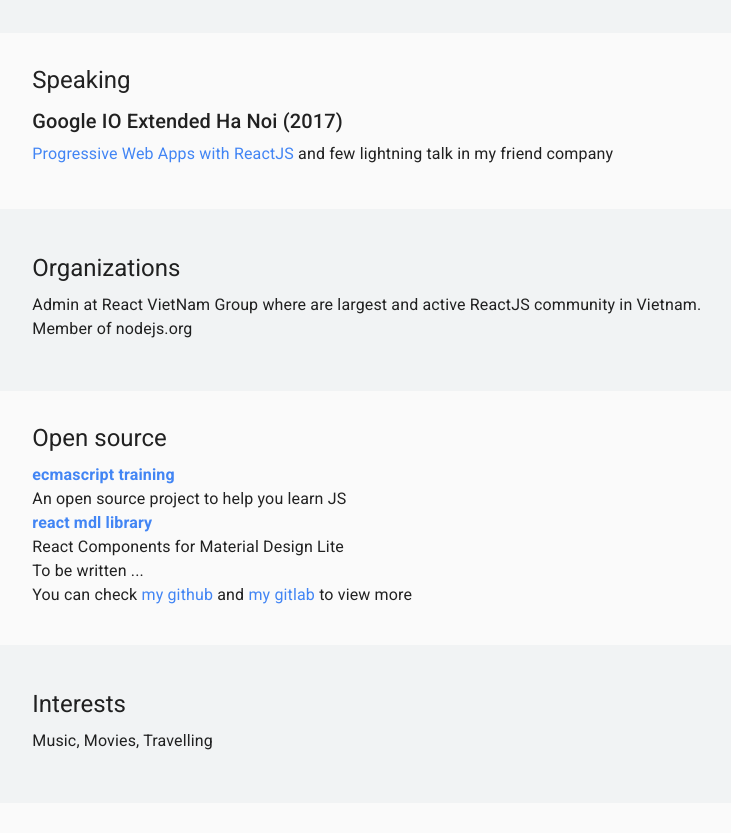
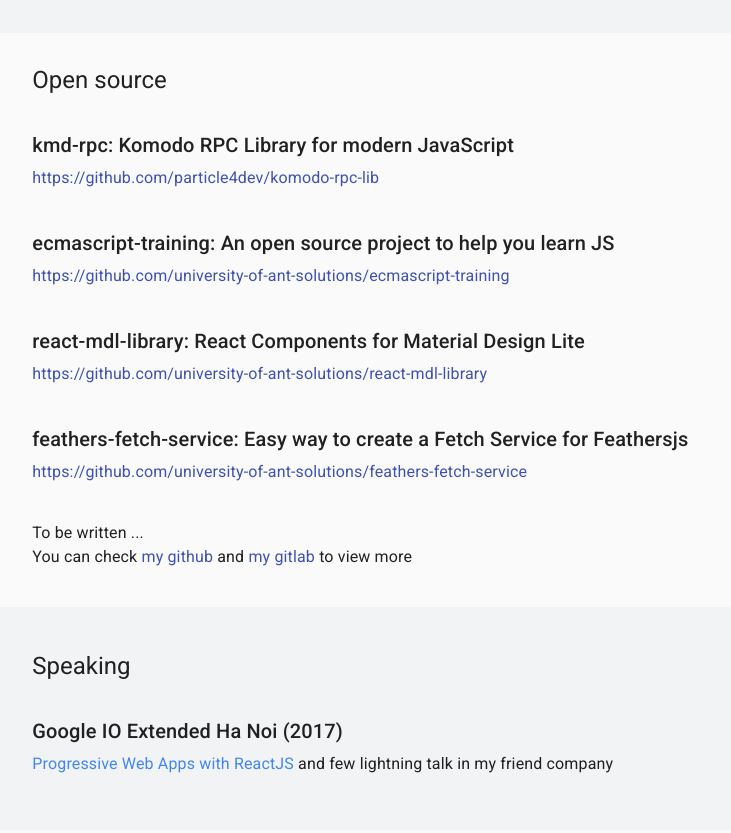
Before and after one commit to particle4dev/particle4dev.github.io, a Gatsby site: page / in a window 1280 px wide. Shown: the part 4300-5133 px from the top of the page, without its empty margins (185-916 px from the left). Before the commit the page ends 5103 px from the top, so only its background shows below. Built offline with nearby package versions, Linux system fonts and the light colour scheme; Gatsby itself is replaced by a stand-in of ours; a web font is replaced by a local one.

Commit message:
update-opensource-section (#13)
**General Checklist:**

- [x] Tests added for this feature/bug
- [x] All tests are passed
- [x] No lint error
- Review

  - [x] Has been reviewed

- [x] Conform by the [merge request performance guides]
- [x] Conform by the [style guides]
- [x] [Squashed related commits together](https://git-scm.com/book/en/Git-Tools-Rewriting-History#Squashing-Commits)

**Tasks Checklist**

- [x] Study requirement
- [x] Update content

**What are the relevant issue numbers?**

Closes #12

```diff
--- a/src/components/EducationSection.js
+++ b/src/components/EducationSection.js
@@ -3,6 +3,7 @@
 import Typography from "@material-ui/core/Typography"
 import RichText from "./RichText"
 import Section from "./Section"
+import HeaderSection from "./HeaderSection"
 
 const styles = theme => ({
   index__date: {
@@ -21,9 +22,7 @@
 function EducationSection({ classes }) {
   return (
     <Section>
-      <Typography variant="h5" gutterBottom className={classes.index__section}>
-        Education
-      </Typography>
+      <HeaderSection title="Education" />
       <RichText className={classes.index__section}>
         <Typography variant="h6">
           Bachelors of Information Technology
--- a/src/components/EmploymentSection.js
+++ b/src/components/EmploymentSection.js
@@ -1,5 +1,6 @@
 import React, { useState } from "react"
 import ClassNames from "classnames"
+import Img from "gatsby-image"
 import { withStyles } from "@material-ui/core/styles"
 import Link from "@material-ui/core/Link"
 import Typography from "@material-ui/core/Typography"
@@ -8,11 +9,11 @@
 import ExpandMoreIcon from "../icons/ExpandMoreIcon"
 import RichText from "./RichText"
 import Section from "./Section"
-import Img from "gatsby-image"
+import HeaderSection from "./HeaderSection"
 
 const renderImage = ({ node }) => {
   const { childImageSharp } = node
-  return <Img fluid={childImageSharp.fluid} />
+  return <Img key={node.relativePath} fluid={childImageSharp.fluid} />
 }
 
 const styles = theme => ({
@@ -63,9 +64,7 @@
 
   return (
     <Section color>
-      <Typography variant="h5" gutterBottom className={classes.index__section}>
-        Employment
-      </Typography>
+      <HeaderSection title="Employment" />
       <RichText className={classes.index__section}>
         <header className={classes.index__header}>
           <Typography variant="h6">
--- a/src/components/ExpertiseSection.js
+++ b/src/components/ExpertiseSection.js
@@ -5,12 +5,9 @@
 import Chip from "@material-ui/core/Chip"
 import RichText from "./RichText"
 import Section from "./Section"
+import HeaderSection from "./HeaderSection"
 
 const styles = theme => ({
-  index__section: {
-    marginBottom: "32px",
-  },
-
   index__chip: {
     margin: theme.spacing.unit,
   },
@@ -23,9 +20,7 @@
   }
   return (
     <Section>
-      <Typography variant="h5" gutterBottom className={classes.index__section}>
-        Expertise
-      </Typography>
+      <HeaderSection title="Expertise" />
       <RichText>
         <Chip
           label="Javascript"
--- /dev/null
+++ b/src/components/HeaderSection.js
@@ -0,0 +1,34 @@
+import React, { memo } from "react"
+import ClassNames from "classnames"
+import PropTypes from "prop-types"
+import { withStyles } from "@material-ui/core/styles"
+import Typography from "@material-ui/core/Typography"
+
+const styles = theme => ({
+  index__section: {
+    marginBottom: "32px",
+  },
+})
+
+function HeaderSection({ classes, title, className }) {
+  return (
+    <Typography
+      variant="h5"
+      gutterBottom
+      className={ClassNames(classes.index__section, className)}
+    >
+      {title}
+    </Typography>
+  )
+}
+
+HeaderSection.propTypes = {
+  title: PropTypes.string.isRequired,
+  className: PropTypes.string,
+}
+
+HeaderSection.defaultProps = {
+  className: "",
+}
+
+export default memo(withStyles(styles)(HeaderSection))
--- a/src/components/InterestsSection.js
+++ b/src/components/InterestsSection.js
@@ -1,20 +1,29 @@
 import React from "react"
+import ClassNames from "classnames"
 import { withStyles } from "@material-ui/core/styles"
-import Typography from "@material-ui/core/Typography"
 import RichText from "./RichText"
 import Section from "./Section"
+import HeaderSection from "./HeaderSection"
 
-const styles = theme => ({})
+const styles = theme => ({
+  index__date: {
+    color: "rgba(0, 0, 0, 0.87)",
+    fontSize: "1rem",
+    fontFamily: '"Roboto", "Helvetica", "Arial", sans-serif',
+    fontWeight: 400,
+    letterSpacing: "0.00938em",
+  },
+})
 
 function InterestsSection({ classes }) {
   return (
     <Section color>
-      <Typography variant="h5" gutterBottom>
-        Interests
-      </Typography>
-      <Typography variant="body1" gutterBottom>
-        Music, Movies, Travelling
-      </Typography>
+      <HeaderSection title="Interests" />
+      <RichText
+        className={ClassNames(classes.index__section, classes.index__date)}
+      >
+        Hacking, learning new thing, travelling and hangout with my friends :)
+      </RichText>
     </Section>
   )
 }
--- a/src/components/OpensourceSection.js
+++ b/src/components/OpensourceSection.js
@@ -1,53 +1,88 @@
 import React from "react"
 import { withStyles } from "@material-ui/core/styles"
+import Link from "@material-ui/core/Link"
 import Typography from "@material-ui/core/Typography"
 import RichText from "./RichText"
 import Section from "./Section"
+import HeaderSection from "./HeaderSection"
 
-const styles = theme => ({})
+const styles = theme => ({
+  index__date: {
+    fontSize: "1rem",
+    fontFamily: '"Roboto", "Helvetica", "Arial", sans-serif',
+    fontWeight: 400,
+    letterSpacing: "0.00938em",
+  },
+
+  index__section: {
+    marginBottom: "32px",
+  },
+})
 
 function OpensourceSection({ classes }) {
   return (
     <Section>
-      <Typography variant="h5" gutterBottom>
-        Open source
-      </Typography>
+      <HeaderSection title="Open source" />
+      <RichText className={classes.index__section}>
+        <Typography variant="h6">
+          kmd-rpc: Komodo RPC Library for modern JavaScript
+        </Typography>
+        <Link
+          href="https://github.com/particle4dev/komodo-rpc-lib"
+          target="blank"
+          className={classes.index__date}
+        >
+          https://github.com/particle4dev/komodo-rpc-lib
+        </Link>
+      </RichText>
+      <RichText className={classes.index__section}>
+        <Typography variant="h6">
+          ecmascript-training: An open source project to help you learn JS
+        </Typography>
+        <Link
+          href="https://github.com/university-of-ant-solutions/ecmascript-training"
+          target="blank"
+          className={classes.index__date}
+        >
+          https://github.com/university-of-ant-solutions/ecmascript-training
+        </Link>
+      </RichText>
+      <RichText className={classes.index__section}>
+        <Typography variant="h6">
+          react-mdl-library: React Components for Material Design Lite
+        </Typography>
+        <Link
+          href="https://github.com/university-of-ant-solutions/react-mdl-library"
+          target="blank"
+          className={classes.index__date}
+        >
+          https://github.com/university-of-ant-solutions/react-mdl-library
+        </Link>
+      </RichText>
+      <RichText className={classes.index__section}>
+        <Typography variant="h6">
+          feathers-fetch-service: Easy way to create a Fetch Service for
+          Feathersjs
+        </Typography>
+        <Link
+          href="https://github.com/university-of-ant-solutions/feathers-fetch-service"
+          target="blank"
+          className={classes.index__date}
+        >
+          https://github.com/university-of-ant-solutions/feathers-fetch-service
+        </Link>
+      </RichText>
+
       <Typography variant="body1" gutterBottom>
-        <article>
-          <header>
-            <h1>
-              <a
-                href="https://github.com/university-of-ant-solutions/ecmascript-training"
-                target="_blank"
-              >
-                ecmascript training
-              </a>
-            </h1>
-            <span>An open source project to help you learn JS</span>
-          </header>
-        </article>
-        <article>
-          <header>
-            <h1>
-              <a
-                href="https://github.com/university-of-ant-solutions/react-mdl-library"
-                target="_blank"
-              >
-                react mdl library
-              </a>
-            </h1>
-            <span>React Components for Material Design Lite</span>
-          </header>
-        </article>
         To be written ... <br />
         You can check{" "}
-        <a href="https://github.com/particle4dev" target="_blank">
+        <Link href="https://github.com/particle4dev" target="_blank">
           my github
-        </a>{" "}
+        </Link>{" "}
         and{" "}
-        <a href="https://gitlab.com/particle4dev" target="_blank">
+        <Link href="https://gitlab.com/particle4dev" target="_blank">
           my gitlab
-        </a>{" "}
+        </Link>{" "}
         to view more
       </Typography>
     </Section>
--- a/src/components/OrganizationsSection.js
+++ b/src/components/OrganizationsSection.js
@@ -1,8 +1,8 @@
 import React from "react"
 import { withStyles } from "@material-ui/core/styles"
 import Typography from "@material-ui/core/Typography"
-import RichText from "./RichText"
 import Section from "./Section"
+import HeaderSection from "./HeaderSection"
 
 const styles = theme => ({
   index: {
@@ -14,16 +14,16 @@
 
 function OrganizationsSection({ classes }) {
   return (
-    <Section color>
-      <Typography variant="h5" gutterBottom>
-        Organizations
+    <Section>
+      <HeaderSection title="Organizations" />
+
+      <Typography variant="body1" gutterBottom>
+        Admin at React VietNam Group where are largest and active ReactJS
+        community in Vietnam.
       </Typography>
+
       <Typography variant="body1" gutterBottom>
-        <p>
-          Admin at React VietNam Group where are largest and active ReactJS
-          community in Vietnam.
-        </p>
-        <p>Member of nodejs.org</p>
+        Member of nodejs.org
       </Typography>
     </Section>
   )
--- a/src/components/SkillsSection.js
+++ b/src/components/SkillsSection.js
@@ -3,6 +3,7 @@
 import Typography from "@material-ui/core/Typography"
 import RichText from "./RichText"
 import Section from "./Section"
+import HeaderSection from "./HeaderSection"
 
 const styles = theme => ({
   index__date: {
@@ -21,15 +22,7 @@
 function SkillsSection({ classes }) {
   return (
     <Section color>
-      <Typography
-        id="skills-section"
-        variant="h5"
-        gutterBottom
-        className={classes.index__section}
-      >
-        Programming Skills
-      </Typography>
-
+      <HeaderSection title="Programming Skills" />
       <RichText className={classes.index__section}>
         <Typography variant="h6" gutterBottom>
           Software engineering && devops && Scrum master
--- a/src/components/SpeakingSection.js
+++ b/src/components/SpeakingSection.js
@@ -3,6 +3,7 @@
 import Typography from "@material-ui/core/Typography"
 import { withStyles } from "@material-ui/core/styles"
 import Section from "./Section"
+import HeaderSection from "./HeaderSection"
 
 const styles = theme => ({
   index__date: {
@@ -26,10 +27,8 @@
 
 function SpeakingSection({ classes }) {
   return (
-    <Section>
-      <Typography variant="h5" gutterBottom>
-        Speaking
-      </Typography>
+    <Section color>
+      <HeaderSection title="Speaking" />
       <div
         className={ClassNames(classes.index__section, classes.index__richText)}
       >
--- a/src/pages/index.js
+++ b/src/pages/index.js
@@ -1,7 +1,6 @@
 import React from "react"
 // import { Link } from "gatsby"
 import { graphql } from "gatsby"
-import { withStyles } from "@material-ui/core/styles"
 import AboutSection from "../components/AboutSection"
 import ExpertiseSection from "../components/ExpertiseSection"
 import EducationSection from "../components/EducationSection"
@@ -52,9 +51,9 @@
     <EmploymentSection data={data} />
     <EducationSection />
     <SkillsSection />
+    <OpensourceSection />
     <SpeakingSection />
     <OrganizationsSection />
-    <OpensourceSection />
     <InterestsSection />
     {/* <div style={{ maxWidth: `300px`, marginBottom: `1.45rem` }}>
       <Image />
@@ -64,3 +63,4 @@
 )
 
 export default IndexPage
+// update skills, speaking, organizations, interests section
```
